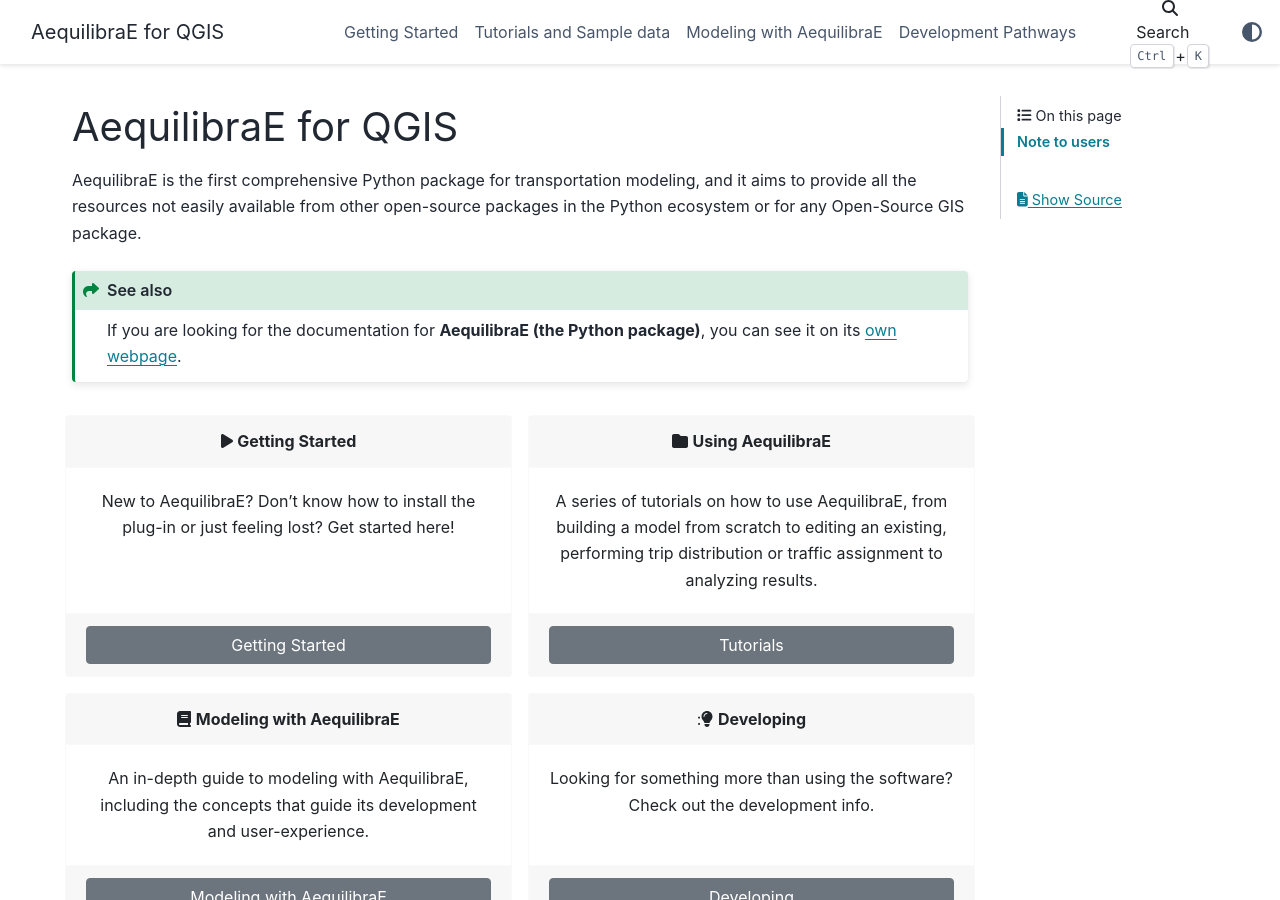
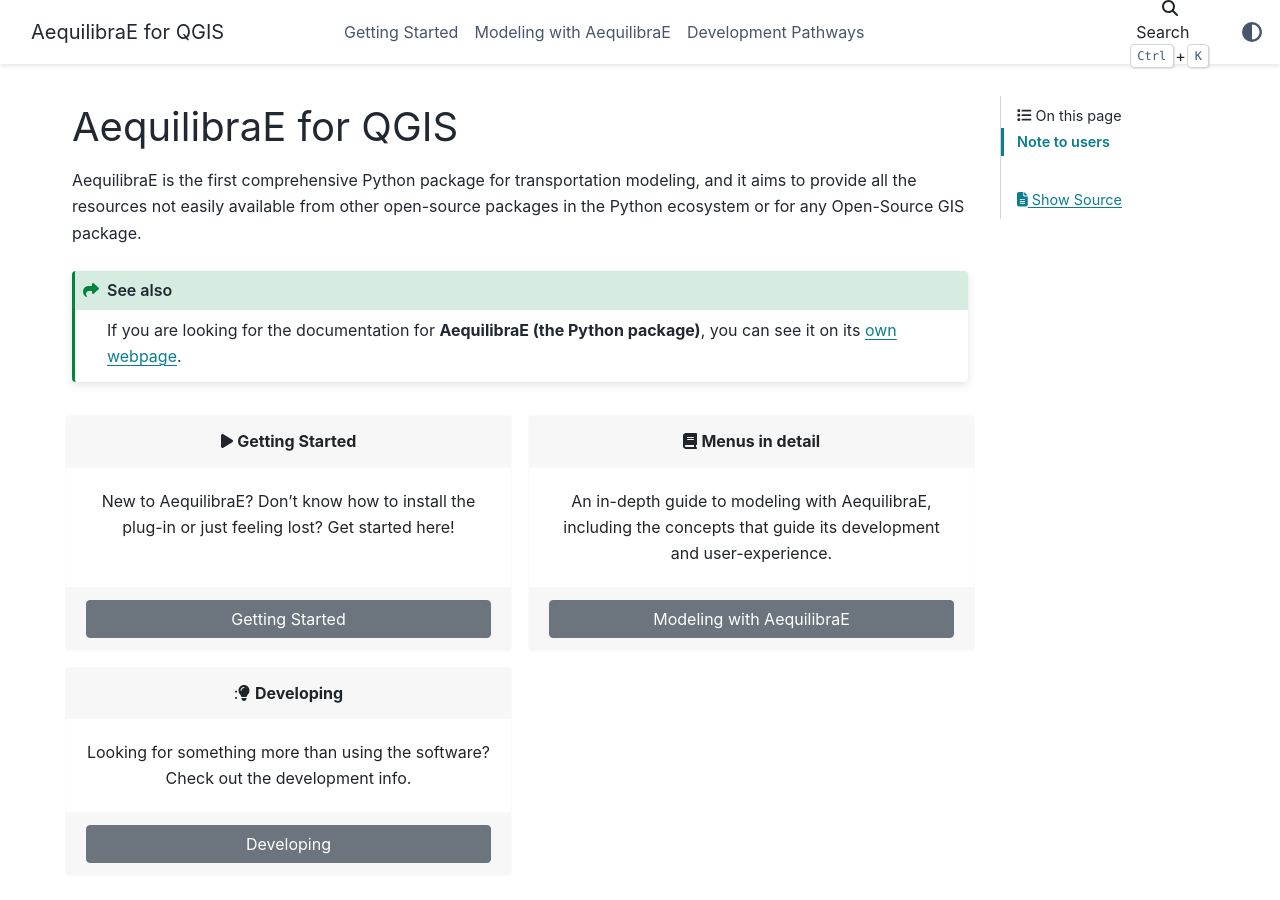
Before and after one commit to AequilibraE/qaequilibrae, a Sphinx documentation site: the page built from docs/source/index.rst, in a window 1280 px wide and 900 px high. Built offline with Sphinx 7.4.7 and the PyData theme 0.15.4, drawn with Linux system fonts in a browser that asks for light colours; formulas are drawn with MathJax 3.

Commit message:
cleans documentation

```diff
--- a/docs/source/index.rst
+++ b/docs/source/index.rst
@@ -36,32 +36,16 @@
       :classes: btn-block btn-secondary stretched-link
 
    ---
-   :fa:`folder`
-   **Using AequilibraE**
-   ^^^^^^^^^^^^^^^^^
-
-   A series of tutorials on how to use AequilibraE, from building a model from scratch
-   to editing an existing, performing trip distribution or traffic assignment to analyzing
-   results.
-
-   +++++++++++++++++
-
-   .. link-button:: examples/tutorials_and_sample_data
-      :type: ref
-      :text: Tutorials
-      :classes: btn-block btn-secondary stretched-link
-
-   ---
    :fa:`book`
-   **Modeling with AequilibraE**
-   ^^^^^^^^^^^^^^^^^^^^^^^^^
+   **Menus in detail**
+   ^^^^^^^^^^^^^^^^^^^
 
    An in-depth guide to modeling with AequilibraE, including the concepts that guide its
    development and user-experience.
 
    +++++++++++++++++
 
-   .. link-button:: modeling_with_aequilibrae/readme
+   .. link-button:: menus_in_detail/readme
          :type: ref
          :text: Modeling with AequilibraE
          :classes: btn-block btn-secondary stretched-link
@@ -106,6 +90,6 @@
    :maxdepth: 2
 
    getting_started/getting_started
-   examples/tutorials_and_sample_data
-   modeling_with_aequilibrae/readme
+   menus_in_detail/readme
    development/readme
+..   examples/tutorials_and_sample_data
```
Also changed, not shown: docs/source/getting_started/getting_started.rst (+11 -75 lines), docs/source/images/install_5.png, docs/source/images/install_6.png, docs/source/images/install_7.png, docs/source/images/install_8.png (deleted), docs/source/images/no_binaries_error.png (deleted), docs/source/menus_in_detail/data.rst (renamed from docs/source/modeling_with_aequilibrae/data.rst), docs/source/menus_in_detail/editingnetworks.rst (renamed from docs/source/modeling_with_aequilibrae/editingnetworks.rst), docs/source/menus_in_detail/gistools.rst (renamed from docs/source/modeling_with_aequilibrae/gistools.rst), docs/source/menus_in_detail/networkpreparation.rst (renamed from docs/source/modeling_with_aequilibrae/networkpreparation.rst), docs/source/menus_in_detail/pathscomputation.rst (renamed from docs/source/modeling_with_aequilibrae/pathscomputation.rst), docs/source/menus_in_detail/project.rst (renamed from docs/source/modeling_with_aequilibrae/project.rst), docs/source/menus_in_detail/readme.rst (renamed from docs/source/modeling_with_aequilibrae/readme.rst), docs/source/menus_in_detail/routing.rst (renamed from docs/source/modeling_with_aequilibrae/routing.rst), 2 more files.
